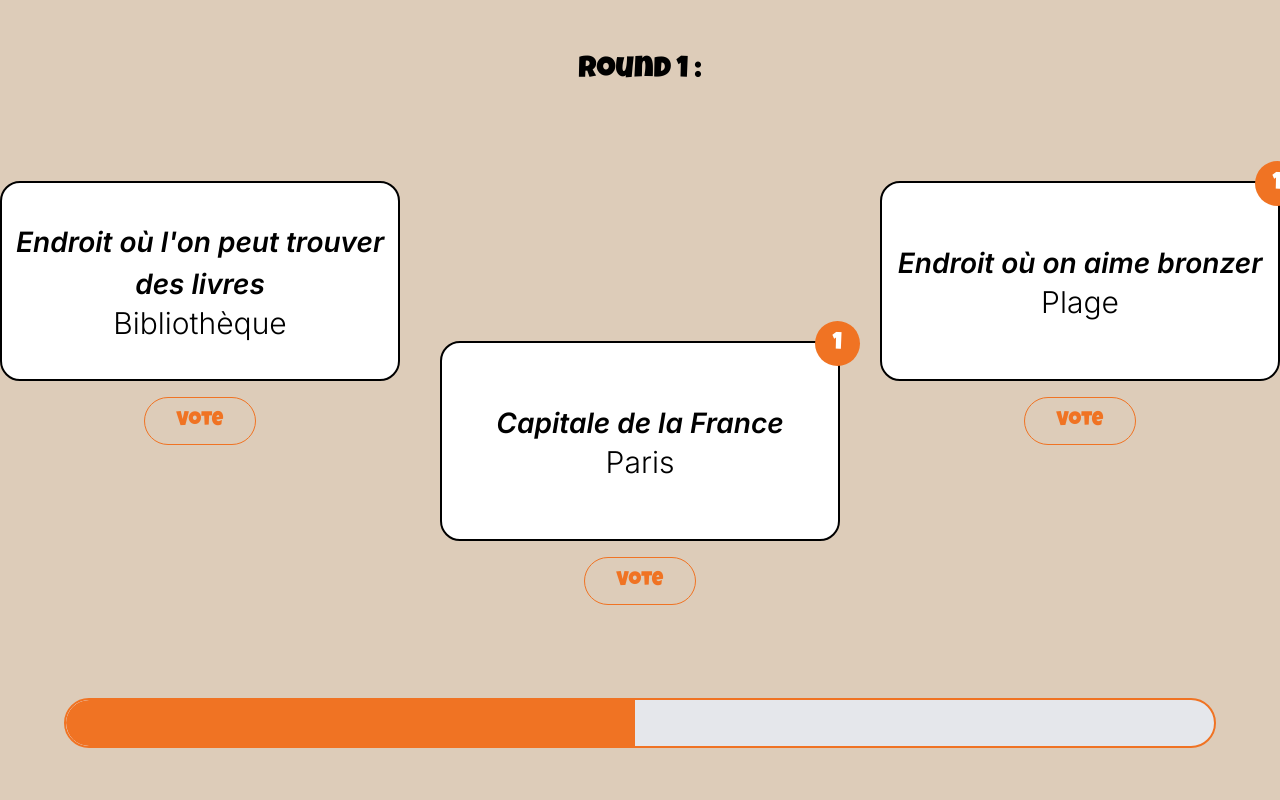
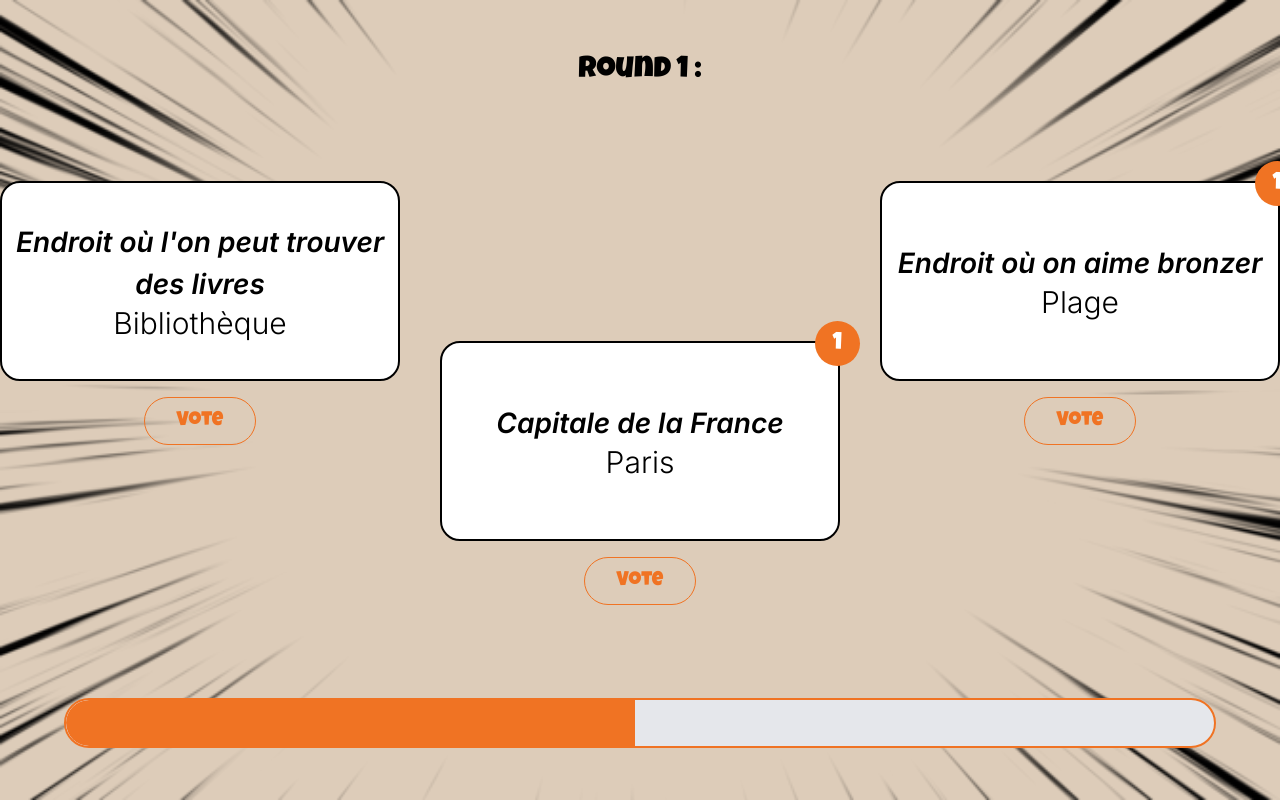
Before and after one commit to Tic-Tac-Paf/paf-react, a React (Vite) app: page /room/1 in a window 1280 px wide. Built offline with nearby package versions, Linux system fonts and the light colour scheme; no server answers.

Commit message:
Feat : add bg image

```diff
--- a/src/core/layout/default-layout/index.tsx
+++ b/src/core/layout/default-layout/index.tsx
@@ -2,7 +2,16 @@ import { PropsWithChildren } from "react";
 
 export const DefaultLayout: React.FC<PropsWithChildren> = ({ children }) => {
   return (
-    <div className="fixed w-screen h-screen top-0 right-0 bottom-0 left-0 overflow-hidden overflow-y-auto scroll-smooth bg-bg text-black thin-scrollbar">
+    <div
+      className="fixed w-screen h-screen top-0 right-0 bottom-0 left-0 overflow-hidden overflow-y-auto scroll-smooth bg-bg text-black thin-scrollbar"
+      style={{
+        // center no-repeat fixed cover
+        backgroundImage: "url('/images/bg.png')",
+        backgroundSize: "cover",
+        backgroundPosition: "center",
+        backgroundRepeat: "no-repeat",
+      }}
+    >
       {children}
     </div>
   );
```
Also changed, not shown: public/images/bg.png (added).
